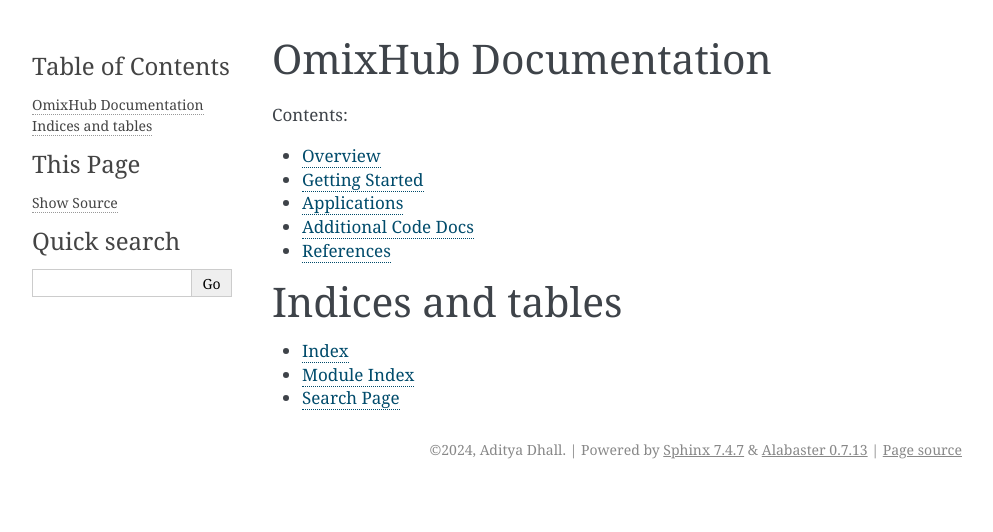
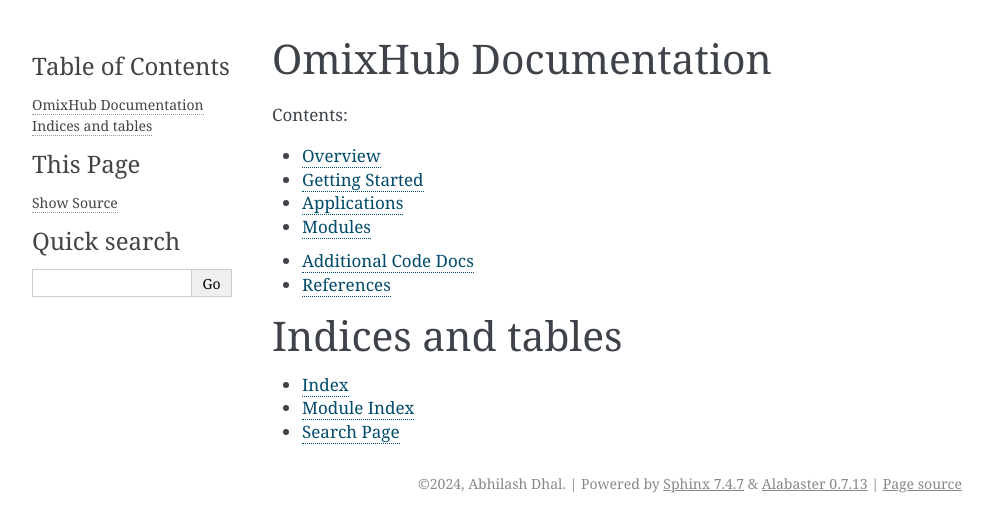
Before and after one commit to adhal007/OmixHub, a Sphinx documentation site: the page built from docs/index.rst, in a window 1280 px wide. Shown: the top 532 px of the page, without its empty margins (148-1141 px from the left). Built offline with Sphinx 7.4.7, drawn with Linux system fonts in a browser that asks for light colours.

Commit message:
v0.6.1 updates
- Added documentation for the modules link in index.rst
- updated conf.py with author and copyright information

```diff
--- a/docs/conf.py
+++ b/docs/conf.py
@@ -9,11 +9,11 @@
 # -- Project information -----------------------------------------------------
 
 project = 'OmixHub'
-copyright = '2024, Aditya Dhall'
-author = 'Aditya Dhall'
+copyright = '2024, Abhilash Dhal'
+author = 'Abhilash Dhal'
 
 # The full version, including alpha/beta/rc tags
-release = '0.1.0'
+release = '0.6.1'
 
 # -- General configuration ---------------------------------------------------
 
--- a/docs/index.rst
+++ b/docs/index.rst
@@ -9,6 +9,7 @@
    overview
    getting_started
    applications
+   modules
    additional_code_docs
    references
 
```
